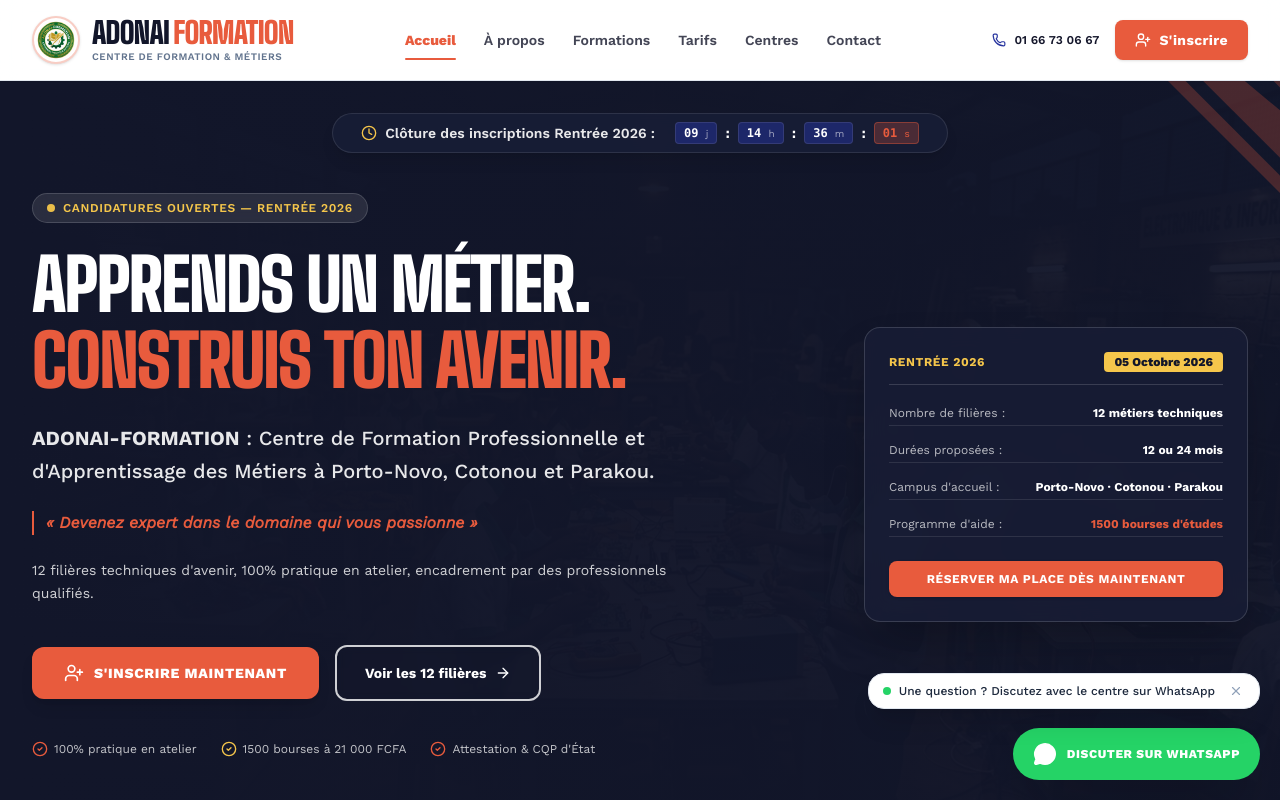
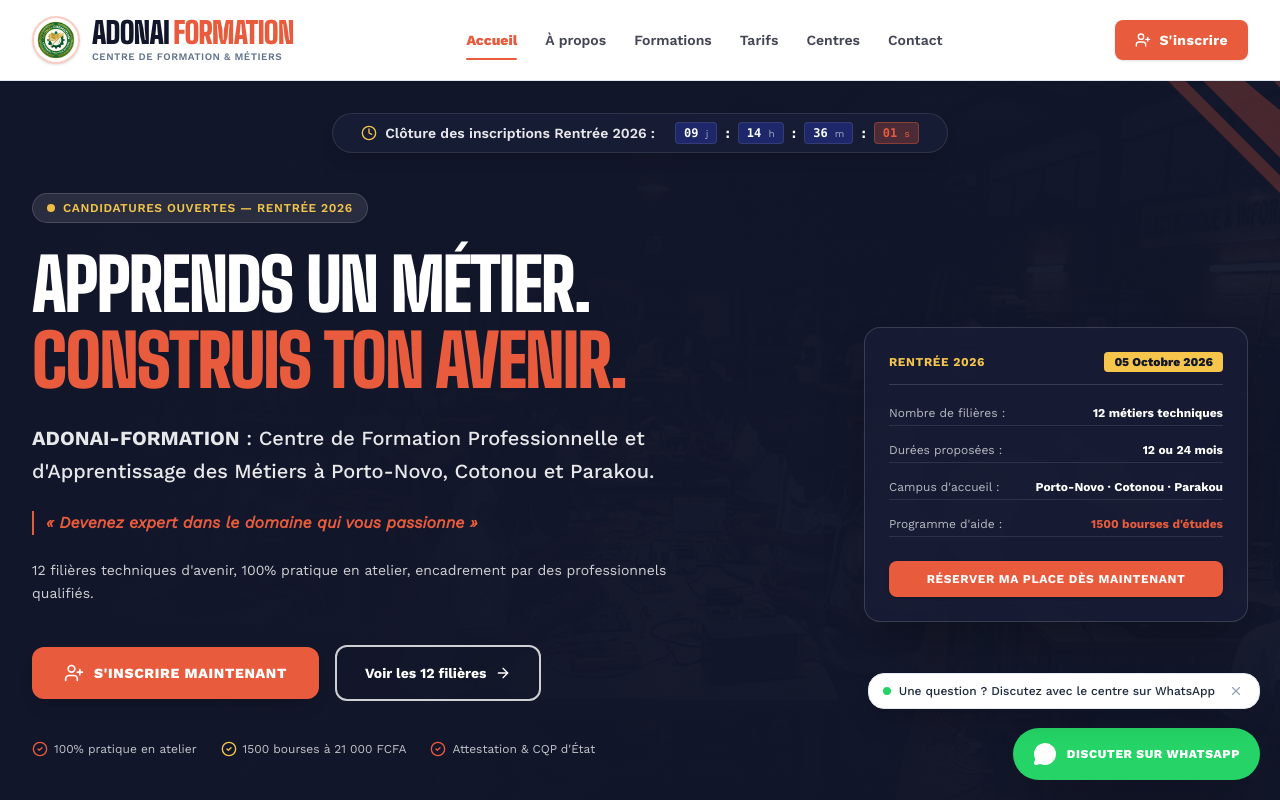
Before and after one commit to olabrayane5-stack/adonai-formation, a React (Vite) app: page / in a window 1280 px wide. Shown: the top 800 px of the page. Built offline with nearby package versions, Linux system fonts and the light colour scheme.

Commit message:
espace numéro enlevé nav

```diff
--- a/src/components/Header.tsx
+++ b/src/components/Header.tsx
@@ -1,5 +1,5 @@
 import { useState } from 'react';
-import { Menu, X, Phone, UserPlus } from 'lucide-react';
+import { Menu, X, UserPlus } from 'lucide-react';
 import { GENERAL_CONTACT } from '../data/centersData';
 import { IMAGES } from '../assets/images';
 
@@ -79,13 +79,6 @@
 
           {/* Droite : Téléphone + Bouton "S'inscrire" (corail PitchLab) + Menu hamburger */}
           <div className="flex items-center gap-3 sm:gap-4">
-            <a
-              href={`tel:${GENERAL_CONTACT.primaryPhone}`}
-              className="hidden xl:flex items-center gap-2 text-xs font-semibold text-[#14162B] hover:text-[#E85B3D] transition-colors"
-            >
-              <Phone className="w-3.5 h-3.5 text-[#26339E]" />
-              <span>01 66 73 06 67</span>
-            </a>
 
             {/* Bouton S'inscrire en corail plein PitchLab */}
             <button
```
